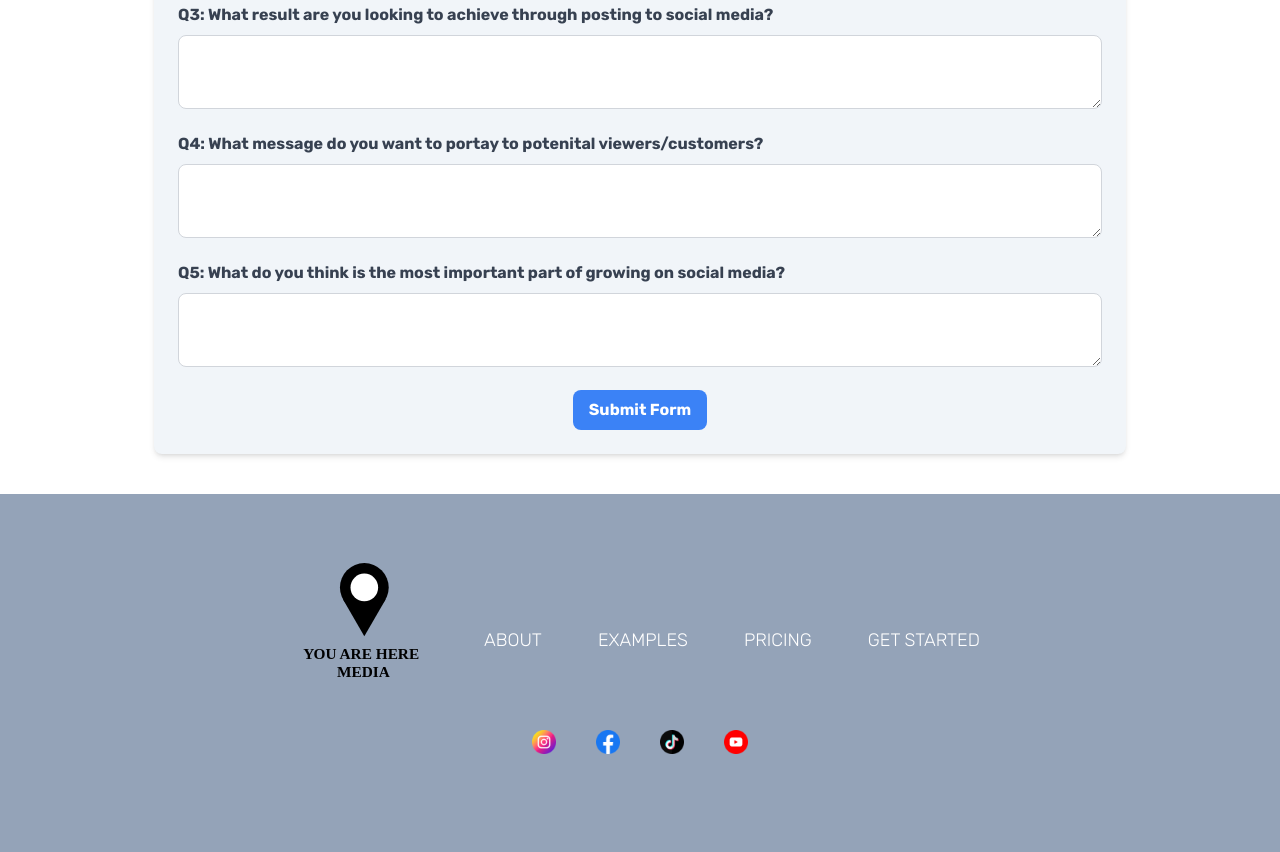
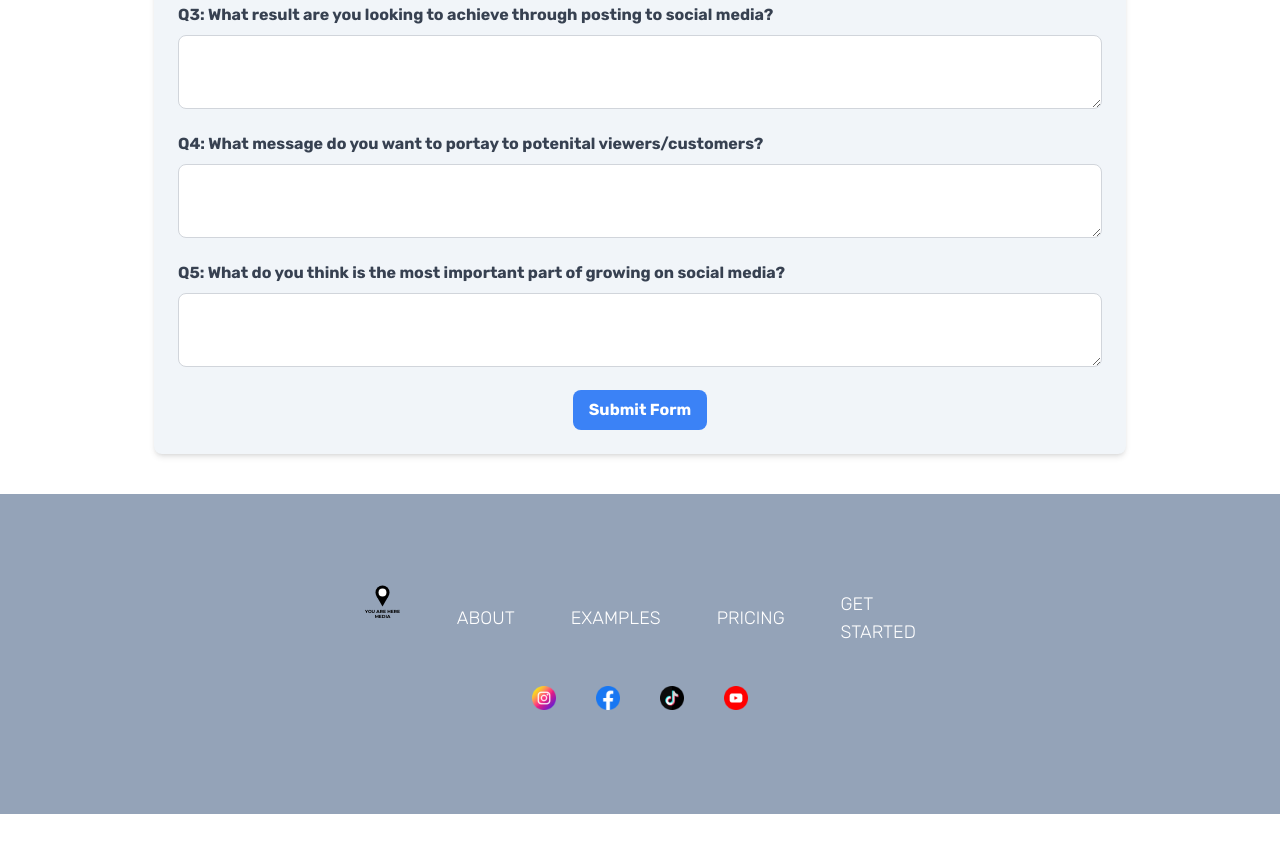
Before and after one commit to sebasnow777/you-are-here-media-site, a website: page index.html in a window 1280 px wide. Shown: the part 3560-4412 px from the top of the page. After the commit the page ends 4374 px from the top, so only its background shows below. Drawn offline with Linux system fonts and the light colour scheme; a script that the page names is missing; a web font is replaced by a local one.

Commit message:
Footer Logo fix
font fix in footer svg logo.

```diff
--- a/index.html
+++ b/index.html
@@ -575,7 +575,105 @@
         </form>
       </div>
     </section>
+    <!-- Faq Heading -->
+    <!-- <section id="faq">
+      <div class="container mx-auto">
+        <h2 class="mb-6 text-3xl font-semibold text-center md:text-4xl">
+          Frequently Asked Questions
+        </h2>
+        <p class="max-w-lg px-6 mx-auto text-center text-grayishBlue">
+          Here are some of our FAQs. If you have any other questions you would
+          like answered please feel free to email us.
+        </p>
+      </div> -->
 
+
+    <!-- </section>     -->
+    <!-- FAQ Accordion -->
+    <!-- <section id="faq-accordion"> -->
+    <!-- Main container -->
+    <!-- <div class="container mx-auto px-6 py-6 mb-32"> -->
+      <!-- Accordion Container -->
+      <!-- <div class="max-w-2xl m-8 mx-auto overflow-hidden"> -->
+        <!-- tab 1 -->
+        <!-- <div class="py-1 border-b outline-none group" tabindex="1"> -->
+          <!-- tab flex container -->
+          <!-- <div -->
+            <!-- class="flex items-center justify-between py-3 text-gray-500 transition duration-500 cursor-pointer group ease" -->
+          <!-- > -->
+            <!-- tab title -->
+            <!-- <div -->
+              <!-- class="transition duration-500 ease group-hover:text-red-500" -->
+            <!-- > -->
+              <!-- What is You are Here Media? -->
+            <!-- </div> -->
+            <!-- Arrow -->
+            <!-- <div -->
+              <!-- class="transition duration-500 ease group-focus:-rotate-180 group-focus:text-red-500" -->
+            <!-- > -->
+              <!-- <svg xmlns="http://www.w3.org/2000/svg" width="18" height="12"> -->
+                <!-- <path -->
+                  <!-- fill="none" -->
+                  <!-- stroke="currentColor" -->
+                  <!-- stroke-width="3" -->
+                  <!-- d="M1 1l8 8 8-8" -->
+                <!-- /> -->
+              <!-- </svg> -->
+            <!-- </div> -->
+          <!-- </div> -->
+          <!-- Tab Inner content -->
+          <!-- <div -->
+            <!-- class="overflow-hidden transition duration-500 group-focus:max-h-screen max-h-0 ease" -->
+          <!-- >
+            <p class="py-2 text-justify text-gray-400">
+              Lorem ipsum dolor sit amet consectetur adipisicing elit. Fugiat,
+              repellat amet doloribus consequuntur eos similique provident
+              tempora voluptates iure quia fuga dicta voluptatibus culpa
+              mollitia recusandae delectus id suscipit labore?
+            </p>
+          </div>
+        </div> -->
+        <!-- tab 1 -->
+        <!-- <div class="py-1 border-b outline-none group" tabindex="1"> -->
+          <!-- tab flex container -->
+          <!-- <div -->
+            <!-- class="flex items-center justify-between py-3 text-gray-500 transition duration-500 cursor-pointer group ease" -->
+          <!-- > -->
+            <!-- tab title -->
+            <!-- <div -->
+              <!-- class="transition duration-500 ease group-hover:text-red-500" -->
+            <!-- > -->
+              <!-- Are the posts custom made? -->
+            <!-- </div> -->
+            <!-- Arrow -->
+            <!-- <div
+              class="transition duration-500 ease group-focus:-rotate-180 group-focus:text-red-500"
+            >
+              <svg xmlns="http://www.w3.org/2000/svg" width="18" height="12">
+                <path
+                  fill="none"
+                  stroke="currentColor"
+                  stroke-width="3"
+                  d="M1 1l8 8 8-8"
+                />
+              </svg>
+            </div>
+          </div> -->
+          <!-- Tab Inner content -->
+          <!-- <div
+            class="overflow-hidden transition duration-500 group-focus:max-h-screen max-h-0 ease"
+          >
+            <p class="py-2 text-justify text-gray-400">
+              Lorem ipsum dolor sit amet consectetur adipisicing elit. Fugiat,
+              repellat amet doloribus consequuntur eos similique provident
+              tempora voluptates iure quia fuga dicta voluptatibus culpa
+              mollitia recusandae delectus id suscipit labore?
+            </p>
+          </div>
+        </div>
+      </div>
+    </div>
+  </section>  -->
 
 
 <!-- Footer -->
@@ -587,11 +685,37 @@
     <div
       class="flex flex-col items-center justify-center space-y-8 text-lg font-light md:flex-row md:space-y-8 md:space-x-14 text-white"
     >
-      <img
-        src="./images/yahm-badge-logo-style-4.svg"
-        alt=""
-        class="h-32 w-32 mx-auto p-0 mb-1"
-      />
+      <?xml version="1.0" encoding="UTF-8"?>
+      <svg xmlns="http://www.w3.org/2000/svg" viewBox="0 0 250 250" id="logo">
+        <defs>
+          <style>
+            .cls-1 {
+              fill: #fff;
+            }
+
+            .cls-2 {
+              letter-spacing: -.03em;
+            }
+
+            .cls-3 {
+              font-family: Montserrat-ExtraBold, Montserrat;
+              font-size: 29.98px;
+              font-weight: 700;
+            }
+          </style>
+        </defs>
+        <g id="Layer_4">
+          <polygon points="125.64 152.9 167.46 80.46 83.81 80.46 125.64 152.9"/>
+          <g id="Layer_2">
+            <circle cx="125.64" cy="57.62" r="47.62"/>
+            <circle class="cls-1" cx="125.64" cy="57.41" r="26.97"/>
+          </g>
+        </g>
+        <g id="Layer_3">
+          <text class="cls-3" transform="translate(6.56 197.58)"><tspan class="cls-2" x="0" y="0">Y</tspan><tspan x="19.87" y="0">OU ARE HERE</tspan><tspan x="65.77" y="35.39">MEDIA</tspan></text>
+        </g>
+      </svg>
+
 
       <a href="#about" class="uppercase hover:text-softRed">About</a>
       <a href="#examples" class="uppercase hover:text-softRed">Examples</a>
```
